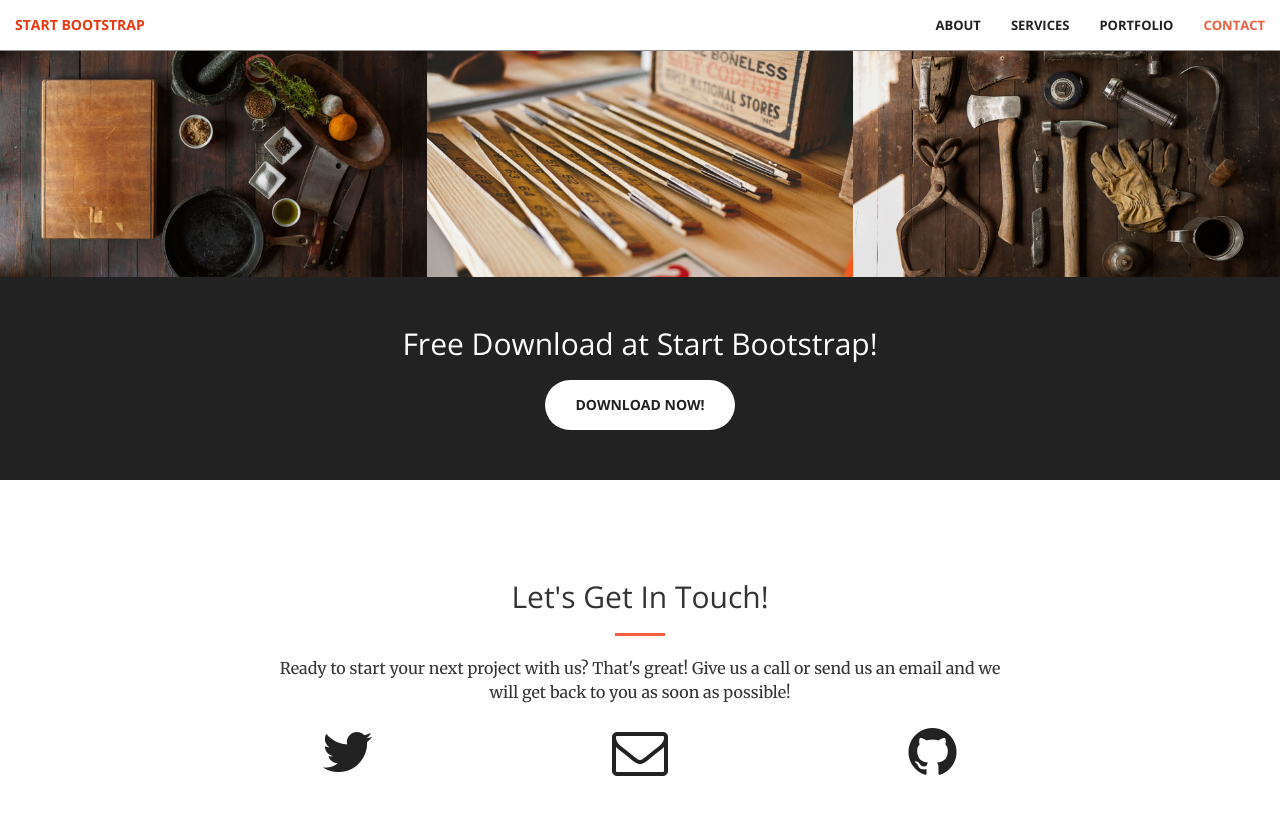
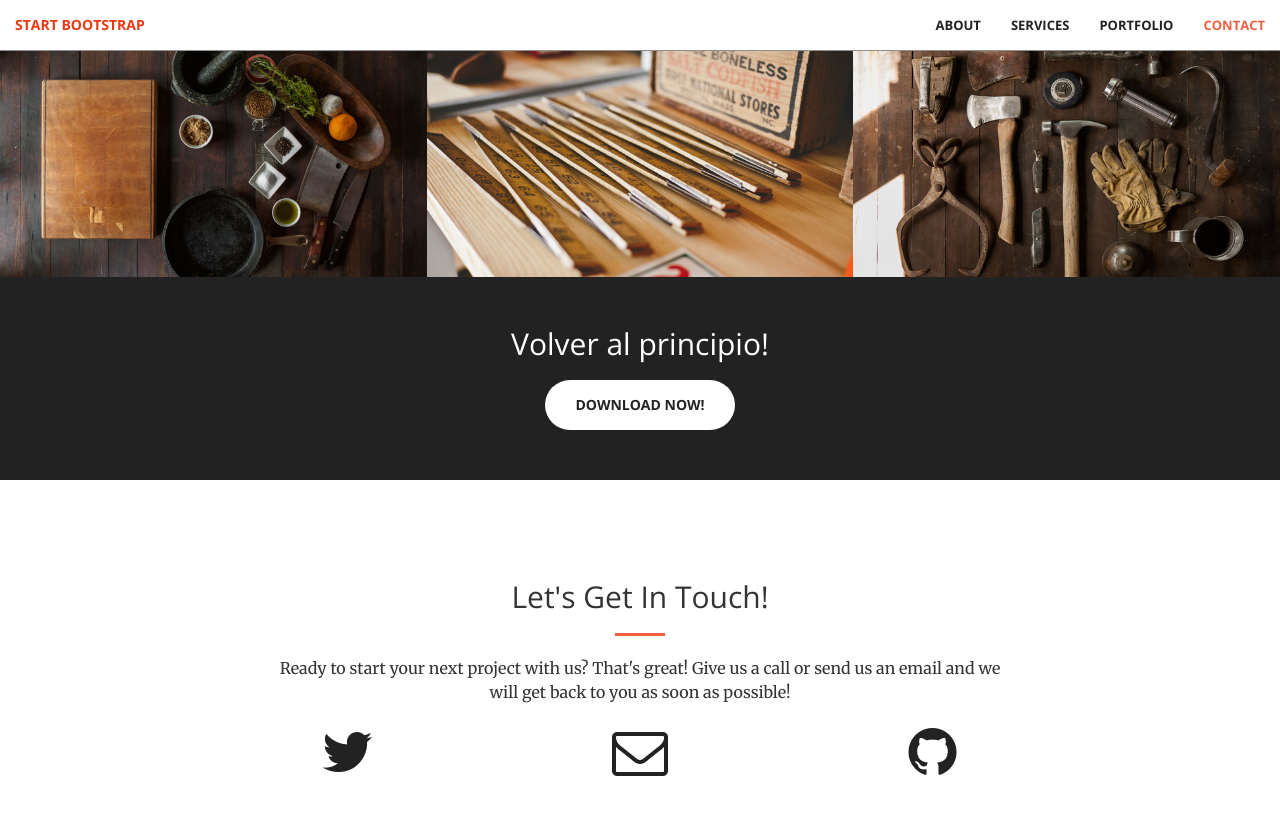
Before and after one commit to KatherineMerchanS/KatherineMerchanS.github.io, a Jekyll site: the page built from index.html, in a window 1280 px wide and 900 px high, scrolled down 1957 px. Shown: the top 815 px of the window. Built offline with Jekyll 4.4.1, drawn with Linux system fonts in a browser that asks for light colours.

Commit message:
Update aside.html

```diff
--- a/_includes/aside.html
+++ b/_includes/aside.html
@@ -1,7 +1,7 @@
   <aside class="bg-dark">
       <div class="container text-center">
           <div class="call-to-action">
-              <h2>Free Download at Start Bootstrap!</h2>
+              <h2>Volver al principio!</h2>
               <a href="#" class="btn btn-default btn-xl wow tada">Download Now!</a>
           </div>
       </div>
```
